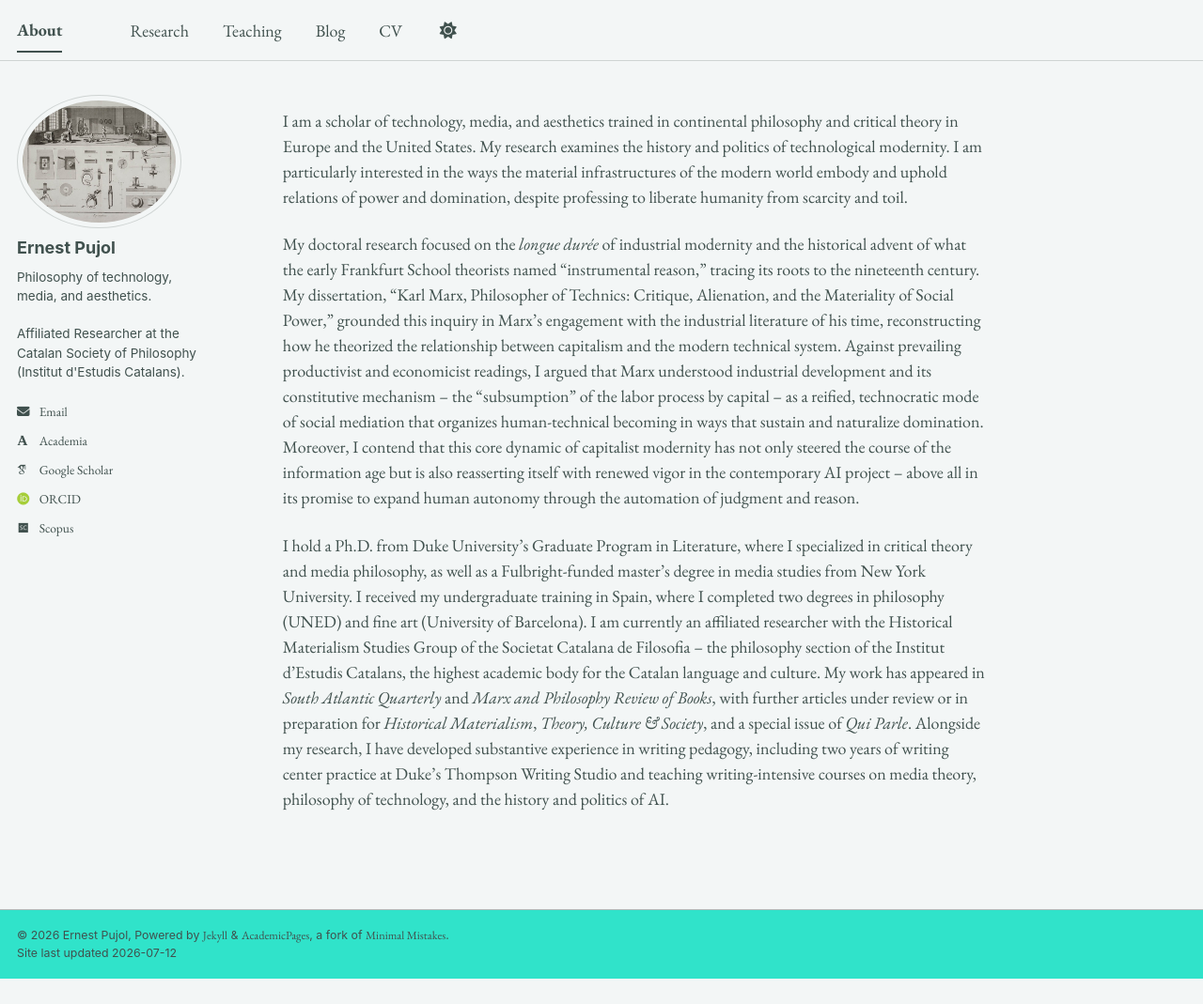
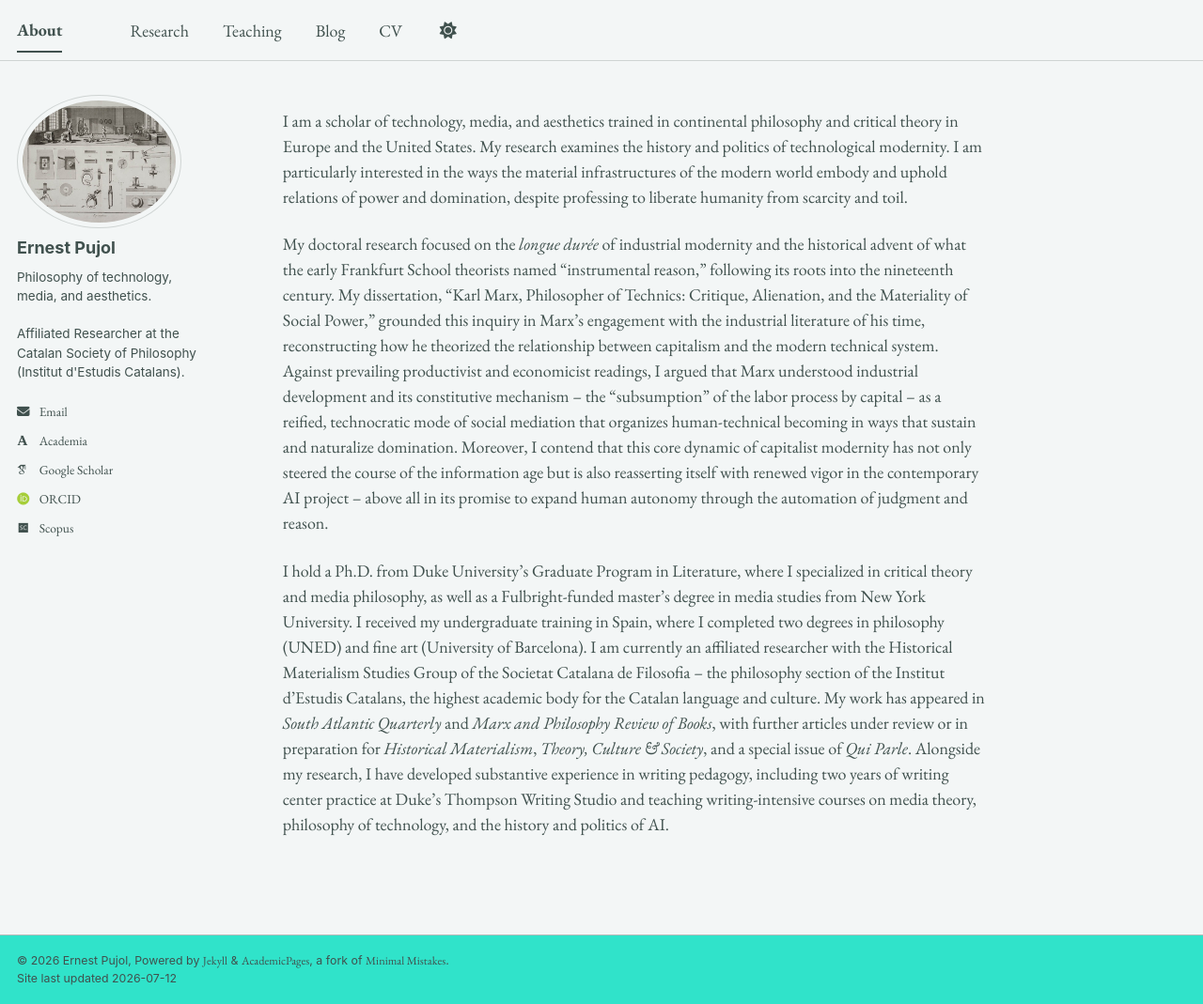
Before and after one commit to epujol90/epujol90.github.io, a Jekyll site: the page built from _pages/about.md, in a window 1280 px wide and 1069 px high. Shown: the whole window at 94% size. Built offline with Jekyll 4.4.1, drawn with Linux system fonts in a browser that asks for light colours; some web fonts are replaced; a script bundle is joined from its source files by our own code; library files that are not in the unit come from our copies.

Commit message:
Update about.md

```diff
--- a/_pages/about.md
+++ b/_pages/about.md
@@ -8,6 +8,6 @@ redirect_from:
 ---
 I am a scholar of technology, media, and aesthetics trained in continental philosophy and critical theory in Europe and the United States. My research examines the history and politics of technological modernity. I am particularly interested in the ways the material infrastructures of the modern world embody and uphold relations of power and domination, despite professing to liberate humanity from scarcity and toil.
 
-My doctoral research focused on the _longue durée_ of industrial modernity and the historical advent of what the early Frankfurt School theorists named "instrumental reason," tracing its roots to the nineteenth century. My dissertation, “Karl Marx, Philosopher of Technics: Critique, Alienation, and the Materiality of Social Power,” grounded this inquiry in Marx’s engagement with the industrial literature of his time, reconstructing how he theorized the relationship between capitalism and the modern technical system. Against prevailing productivist and economicist readings, I argued that Marx understood industrial development and its constitutive mechanism -- the "subsumption" of the labor process by capital -- as a reified, technocratic mode of social mediation that organizes human-technical becoming in ways that sustain and naturalize domination. Moreover, I contend that this core dynamic of capitalist modernity has not only steered the course of the information age but is also reasserting itself with renewed vigor in the contemporary AI project -- above all in its promise to expand human autonomy through the automation of judgment and reason.
+My doctoral research focused on the _longue durée_ of industrial modernity and the historical advent of what the early Frankfurt School theorists named "instrumental reason," following its roots into the nineteenth century. My dissertation, “Karl Marx, Philosopher of Technics: Critique, Alienation, and the Materiality of Social Power,” grounded this inquiry in Marx’s engagement with the industrial literature of his time, reconstructing how he theorized the relationship between capitalism and the modern technical system. Against prevailing productivist and economicist readings, I argued that Marx understood industrial development and its constitutive mechanism -- the "subsumption" of the labor process by capital -- as a reified, technocratic mode of social mediation that organizes human-technical becoming in ways that sustain and naturalize domination. Moreover, I contend that this core dynamic of capitalist modernity has not only steered the course of the information age but is also reasserting itself with renewed vigor in the contemporary AI project -- above all in its promise to expand human autonomy through the automation of judgment and reason.
 
 I hold a Ph.D. from Duke University’s Graduate Program in Literature, where I specialized in critical theory and media philosophy, as well as a Fulbright-funded master’s degree in media studies from New York University. I received my undergraduate training in Spain, where I completed two degrees in philosophy (UNED) and fine art (University of Barcelona). I am currently an affiliated researcher with the Historical Materialism Studies Group of the Societat Catalana de Filosofia -- the philosophy section of the Institut d’Estudis Catalans, the highest academic body for the Catalan language and culture. My work has appeared in _South Atlantic Quarterly_ and _Marx and Philosophy Review of Books_, with further articles under review or in preparation for _Historical Materialism_, _Theory, Culture & Society_, and a special issue of _Qui Parle_. Alongside my research, I have developed substantive experience in writing pedagogy, including two years of writing center practice at Duke’s Thompson Writing Studio and teaching writing-intensive courses on media theory, philosophy of technology, and the history and politics of AI.
```
